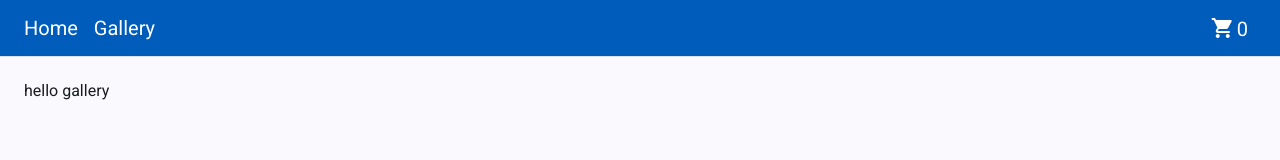
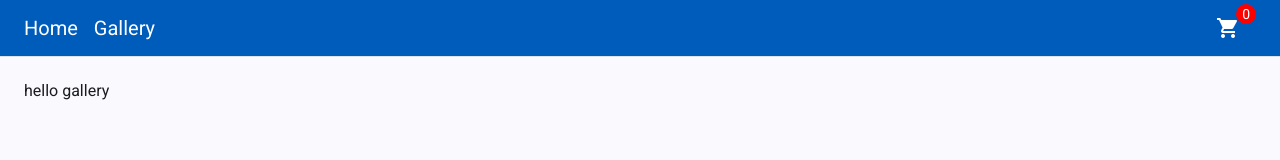
Before and after one commit to spahvenn/angular-gallery, an Angular app: page /gallery in a window 1280 px wide. Shown: the top 160 px of the page. Built offline with nearby package versions, Linux system fonts and the light colour scheme.

Commit message:
Improve shopping cart header link

```diff
--- a/src/app/layout/header/components/header-shopping-cart/header-shopping-cart.component.scss
+++ b/src/app/layout/header/components/header-shopping-cart/header-shopping-cart.component.scss
@@ -5,9 +5,10 @@
 }
 
 a {
+  position: relative;
   display: flex;
   align-items: center;
-  padding: 8px;
+  padding: 8px 16px 8px 8px;
   text-decoration: none;
 }
 
@@ -16,8 +17,14 @@ a {
 }
 
 .item-count {
-  font-size: 20px;
+  position: absolute;
+  right: 0px;
+  bottom: 32px;
+  font-size: 14px;
   margin-left: 2px;
-  padding-top: 2px;
+  margin-top: 2px;
+  padding: 2px 6px;
+  border-radius: 12px;
   color: white;
+  background-color: red;
 }
```
